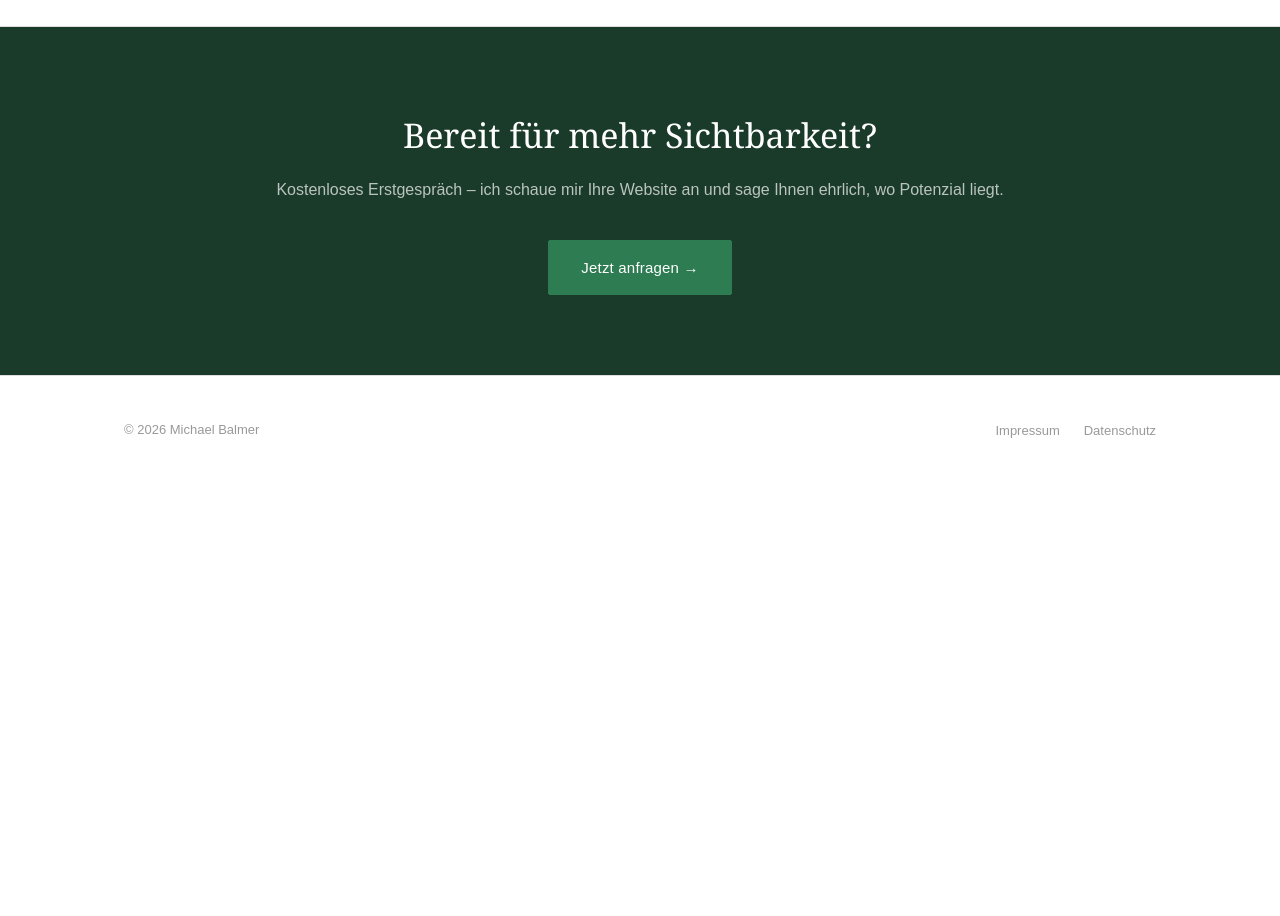
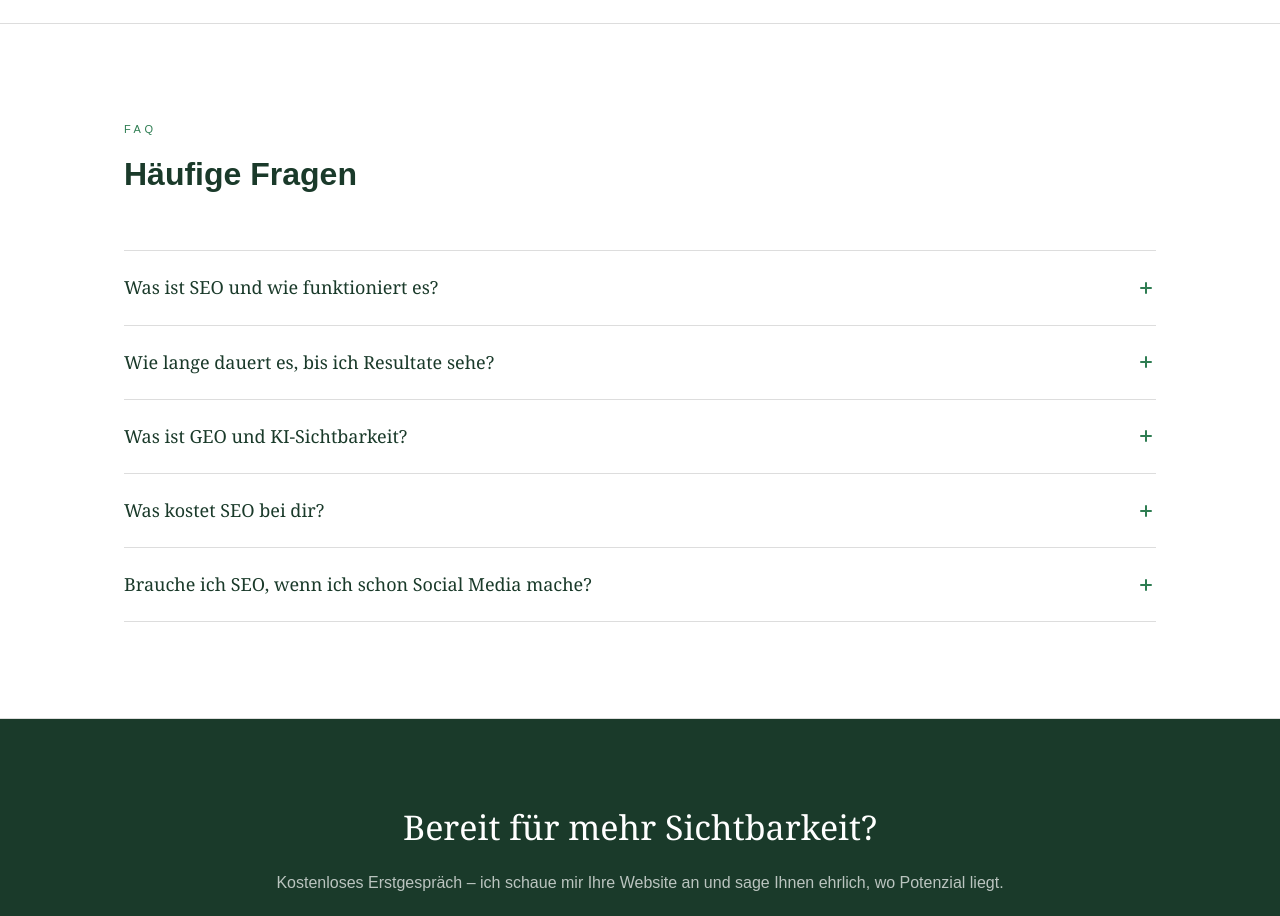
Before and after one commit to michaelbalmer/Michael-Balmer-Website, a plain HTML site: page index.html in a window 1280 px wide. Shown: the part 2780-3696 px from the top of the page. Before the commit the page ends 3263 px from the top, so only its background shows below. Drawn offline with Linux system fonts and the light colour scheme.

Commit message:
FAQ-Sektion hinzugefügt, em-dashes entfernt
5 aufklappbare FAQ-Einträge inkl. GEO/KI-Erklärung nach der
Referenz-Sektion. Alle em-dashes durch natürlichen Satzbau ersetzt.

Co-Authored-By: Claude Sonnet 4.6 <noreply@anthropic.com>

```diff
--- a/css/style.css
+++ b/css/style.css
@@ -886,6 +886,86 @@ a:hover {
 }
 
 /* =========================================
+   FAQ
+   ========================================= */
+.faq {
+  padding: var(--section-py) 0;
+  border-bottom: 1px solid var(--gray);
+}
+.faq-list {
+  margin-top: 48px;
+  border-top: 1px solid var(--gray);
+}
+.faq-item {
+  border-bottom: 1px solid var(--gray);
+}
+.faq-question {
+  width: 100%;
+  display: flex;
+  justify-content: space-between;
+  align-items: center;
+  gap: 24px;
+  padding: 24px 0;
+  background: none;
+  border: none;
+  cursor: pointer;
+  text-align: left;
+  font-family: Georgia, 'Times New Roman', serif;
+  font-size: clamp(16px, 2vw, 18px);
+  color: var(--green-dark);
+  line-height: 1.4;
+  transition: color 0.2s;
+}
+.faq-question:hover {
+  color: var(--green);
+}
+.faq-icon {
+  flex-shrink: 0;
+  width: 20px;
+  height: 20px;
+  position: relative;
+}
+.faq-icon::before,
+.faq-icon::after {
+  content: '';
+  position: absolute;
+  background: var(--green);
+  border-radius: 2px;
+  transition: transform 0.25s, opacity 0.25s;
+}
+.faq-icon::before {
+  width: 2px;
+  height: 12px;
+  top: 4px;
+  left: 9px;
+}
+.faq-icon::after {
+  width: 12px;
+  height: 2px;
+  top: 9px;
+  left: 4px;
+}
+.faq-item.open .faq-icon::before {
+  transform: rotate(90deg);
+  opacity: 0;
+}
+.faq-answer {
+  max-height: 0;
+  overflow: hidden;
+  transition: max-height 0.3s ease;
+}
+.faq-item.open .faq-answer {
+  max-height: 400px;
+}
+.faq-answer p {
+  font-size: 15px;
+  color: #444;
+  line-height: 1.7;
+  padding-bottom: 24px;
+  max-width: 680px;
+}
+
+/* =========================================
    FOOTER
    ========================================= */
 .site-footer {
--- a/index.html
+++ b/index.html
@@ -121,14 +121,14 @@
         <span class="label">Referenzen</span>
         <div class="section-head">
           <h2>Resultate, die für sich sprechen</h2>
-          <p class="section-intro">Aus Kundenprojekten und eigenen Projekten — SEO funktioniert branchenübergreifend.</p>
+          <p class="section-intro">Aus Kundenprojekten und eigenen Projekten: SEO funktioniert branchenübergreifend.</p>
         </div>
         <div class="referenzen-grid">
 
           <div class="referenz-card">
             <span class="label">Bildung &amp; Weiterbildung</span>
             <div class="referenz-metric">250<span class="referenz-metric-unit">org. Klicks / Tag</span></div>
-            <p class="referenz-desc">Gestartet bei 30 organischen Klicks täglich — in zwölf Monaten auf über 250 gesteigert, ohne bezahlte Werbung.</p>
+            <p class="referenz-desc">Gestartet bei 30 organischen Klicks täglich, in zwölf Monaten auf über 250 gesteigert. Ohne bezahlte Werbung.</p>
             <span class="referenz-timeframe">März 2025 – Februar 2026</span>
             <div class="referenz-chart">
               <img
@@ -143,7 +143,7 @@
           <div class="referenz-card">
             <span class="label">Buch &amp; Literatur</span>
             <div class="referenz-metric">3×</div>
-            <p class="referenz-desc">Organischer Traffic verdreifacht durch systematische On-Page Optimierung — nachhaltig und ohne bezahlte Werbung.</p>
+            <p class="referenz-desc">Organischer Traffic verdreifacht durch systematische On-Page Optimierung. Nachhaltig und ohne bezahlte Werbung.</p>
             <span class="referenz-timeframe">On-Page SEO</span>
             <div class="referenz-stat-block">
               <div class="referenz-stat">
@@ -161,7 +161,7 @@
           <div class="referenz-card">
             <span class="label">Eigenes Projekt</span>
             <div class="referenz-metric">300<span class="referenz-metric-unit">Sessions / Tag</span></div>
-            <p class="referenz-desc">Gestartet bei unter 30 Sessions täglich — in 7 Monaten auf über 300 gesteigert, aufgebaut und erfolgreich verkauft.</p>
+            <p class="referenz-desc">Gestartet bei unter 30 Sessions täglich, in 7 Monaten auf über 300 gesteigert, aufgebaut und erfolgreich verkauft.</p>
             <span class="referenz-timeframe">7 Monate</span>
             <div class="referenz-chart">
               <img
@@ -171,6 +171,69 @@
               />
             </div>
             <span class="referenz-client">Kaffeemagazin (eigenes Projekt)</span>
+          </div>
+
+        </div>
+      </div>
+    </section>
+
+    <!-- ===== FAQ ===== -->
+    <section class="faq">
+      <div class="container">
+        <span class="label">FAQ</span>
+        <div class="section-head">
+          <h2>Häufige Fragen</h2>
+        </div>
+        <div class="faq-list">
+
+          <div class="faq-item">
+            <button class="faq-question" aria-expanded="false">
+              Was ist SEO und wie funktioniert es?
+              <span class="faq-icon" aria-hidden="true"></span>
+            </button>
+            <div class="faq-answer">
+              <p>SEO (Search Engine Optimization) macht Ihre Website für Google besser auffindbar. Durch technische Optimierung, relevante Inhalte und den Aufbau von Autorität erscheint Ihre Website weiter oben in den Suchergebnissen, genau dann, wenn potenzielle Kunden nach Ihren Leistungen suchen.</p>
+            </div>
+          </div>
+
+          <div class="faq-item">
+            <button class="faq-question" aria-expanded="false">
+              Wie lange dauert es, bis ich Resultate sehe?
+              <span class="faq-icon" aria-hidden="true"></span>
+            </button>
+            <div class="faq-answer">
+              <p>Erste Verbesserungen sind oft nach 2–3 Monaten messbar, solide Ergebnisse nach 6–12 Monaten. SEO ist keine Schnelllösung, aber die Resultate sind nachhaltig und unabhängig von Werbebudgets.</p>
+            </div>
+          </div>
+
+          <div class="faq-item">
+            <button class="faq-question" aria-expanded="false">
+              Was ist GEO und KI-Sichtbarkeit?
+              <span class="faq-icon" aria-hidden="true"></span>
+            </button>
+            <div class="faq-answer">
+              <p>GEO steht für Generative Engine Optimization, also die Optimierung für KI-Tools wie ChatGPT, Perplexity oder Google AI Overviews. Wer dort genannt wird, braucht dasselbe Fundament wie bei klassischem SEO: klare Inhalte, Autorität und technische Sauberkeit. Wer für Google optimiert ist, wird auch von KI-Tools gefunden.</p>
+            </div>
+          </div>
+
+          <div class="faq-item">
+            <button class="faq-question" aria-expanded="false">
+              Was kostet SEO bei dir?
+              <span class="faq-icon" aria-hidden="true"></span>
+            </button>
+            <div class="faq-answer">
+              <p>Ich biete drei klare Pakete: SEO Audit (einmalig CHF 1'500), SEO Monitor (CHF 750/Monat) und SEO Growth (CHF 2'200/Monat). Wer unsicher ist, wo er steht, startet am besten mit dem Audit. Danach empfehle ich das passende Paket.</p>
+            </div>
+          </div>
+
+          <div class="faq-item">
+            <button class="faq-question" aria-expanded="false">
+              Brauche ich SEO, wenn ich schon Social Media mache?
+              <span class="faq-icon" aria-hidden="true"></span>
+            </button>
+            <div class="faq-answer">
+              <p>Ja. Social Media bringt Sichtbarkeit, solange Sie posten. SEO wirkt auch dann, wenn Sie schlafen. Wer auf Google gefunden wird, muss keine Reichweite kaufen. Beides ergänzt sich, aber SEO ist der nachhaltigere Kanal.</p>
+            </div>
           </div>
 
         </div>
--- a/js/main.js
+++ b/js/main.js
@@ -21,6 +21,16 @@
     if (href === current || (current === '' && href === 'index.html')) {
       link.classList.add('active');
     }
+  });
+})();
+
+// FAQ accordion
+(function () {
+  document.querySelectorAll('.faq-item').forEach(function (item) {
+    item.querySelector('.faq-question').addEventListener('click', function () {
+      const isOpen = item.classList.toggle('open');
+      this.setAttribute('aria-expanded', String(isOpen));
+    });
   });
 })();
 
```
